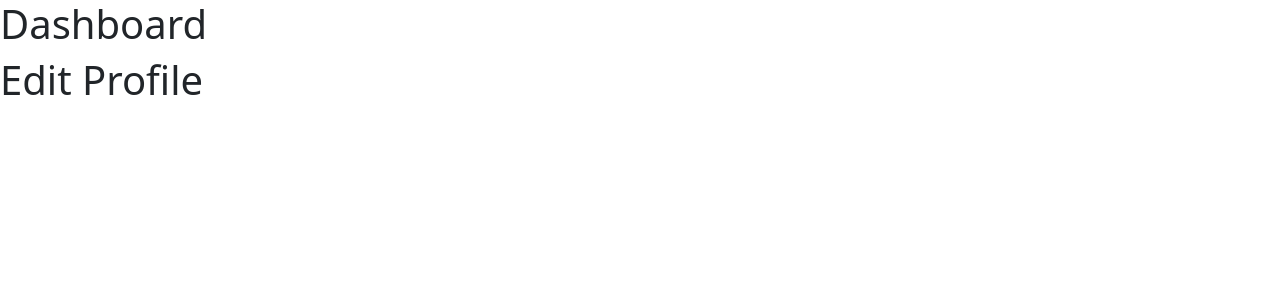
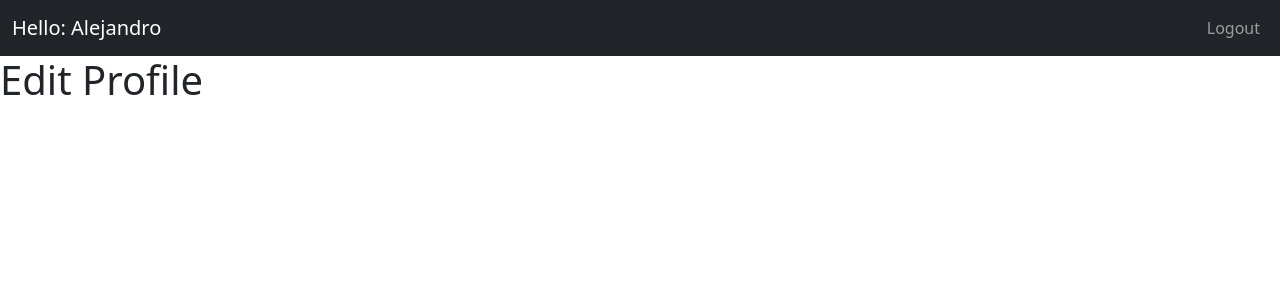
Before and after one commit to AleejandroReyna/new-bank-app, a React (Create React App) app: page /profile/edit in a window 1280 px wide. Shown: the top 300 px of the page. Built offline with nearby package versions, Linux system fonts and the light colour scheme.

Commit message:
dashboard: Added base header to app

```diff
--- a/src/components/layout/dashboard/Base/_Base.tsx
+++ b/src/components/layout/dashboard/Base/_Base.tsx
@@ -1,8 +1,12 @@
+// Dependencies
 import { Outlet } from "react-router-dom"
 
+// UI Components
+import { Header } from "../Header"
+
 export const Base = () => (
-  <div>
-    <h1>Dashboard</h1>
+  <div className="base-container">
+    <Header />
     <Outlet />
   </div>
 )
--- /dev/null
+++ b/src/components/layout/dashboard/Header/_Header.tsx
@@ -0,0 +1,20 @@
+// Dependencies
+import { Link } from "react-router-dom"
+
+// UI Components
+import {
+  Nav,
+  Navbar,
+  Container
+} from "react-bootstrap"
+
+export const Header = () => (
+  <Navbar as={'header'} bg="dark" data-bs-theme="dark" sticky="top">
+    <Container fluid>
+      <Navbar.Brand as={Link} to="/accounts">Hello: Alejandro</Navbar.Brand>
+      <Nav className="ms-auto">
+        <Nav.Link as={Link} to="/">Logout</Nav.Link>
+      </Nav>
+    </Container>
+  </Navbar>
+)
--- /dev/null
+++ b/src/components/layout/dashboard/Header/index.ts
@@ -0,0 +1 @@
+export { Header } from './_Header'
--- a/src/components/layout/public/Header/_Header.tsx
+++ b/src/components/layout/public/Header/_Header.tsx
@@ -5,8 +5,7 @@ import { Link } from "react-router-dom"
 import {
   Container,
   Nav,
-  Navbar,
-  NavDropdown
+  Navbar
 } from "react-bootstrap"
 
 export const Header = () => (
```
